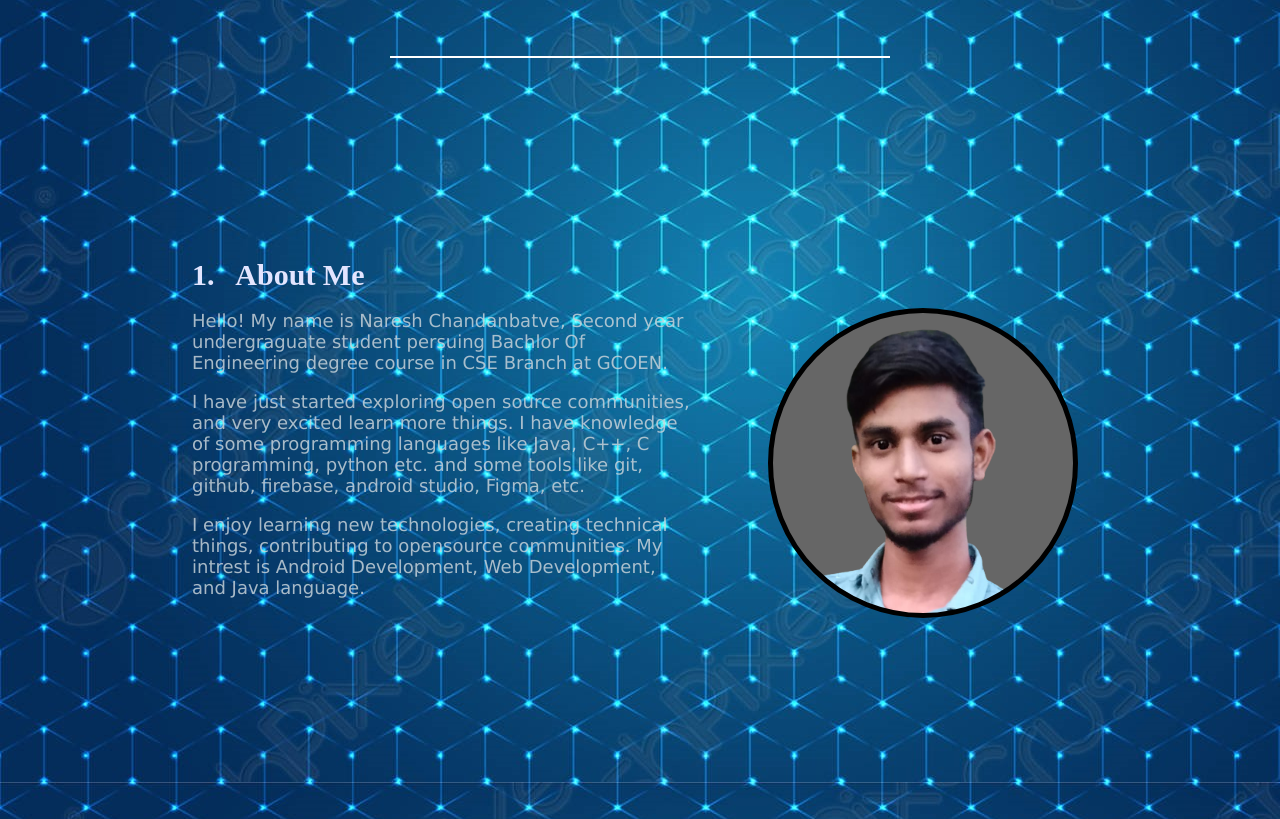
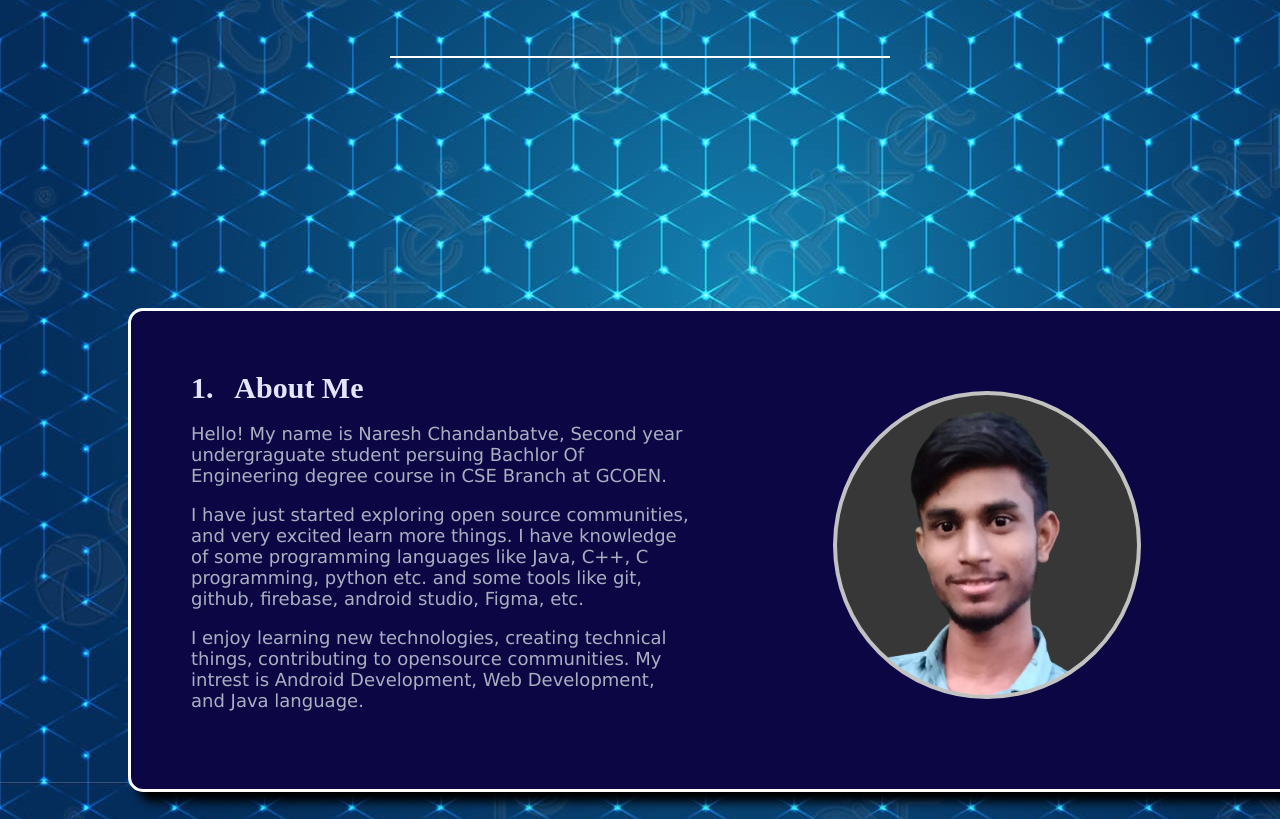
Before and after one commit to web-contribution-DWOC/portfoio, a plain HTML site: page index.html in a window 1280 px wide. Shown: the part 1264-2083 px from the top of the page. Drawn offline with Linux system fonts and the light colour scheme.

Commit message:
about design

```diff
--- a/css/main.css
+++ b/css/main.css
@@ -275,16 +275,18 @@ header {
  width: 560px;
 }
 
+
+
 .intro_img {
-    margin-top: 250px;
+    margin-top: 50px;
     margin-left: 20%;
     height: 300px;
     width: 300px;
     background-image: url("../images/profile.png");
     background-size: cover;
-    background-color: #666666;
-    border-width: 5px;
-    border-color: black;
+    background-color: #373737;
+    border-width: 4px;
+    border-color: rgb(194, 194, 194);
     border-radius: 50%;
     border-style: solid;
     /* box-shadow: 30px 25px #200000;
@@ -572,9 +574,12 @@ grid-template-columns: 1fr 1fr;
 
 /** About me design */
 .about_container {
-    margin-top: 200px;
-    margin-left: 30%;
+    height: max-content;
+    width: max-content;
    font-weight: 900;
+   background-color:rgb(13, 6, 68) ;
+   padding: 30px;
+
 }
 
 .about_head {
@@ -591,8 +596,19 @@ grid-template-columns: 1fr 1fr;
 }
 
 .about {
+    margin-top: 250px;
+    margin-left: 10%;
+    height: max-content;
+    width: max-content;
     display: grid;
     grid-template-columns: 1fr 1fr;
+    background-color:rgb(13, 6, 68) ;
+    padding: 30px;
+    border-radius: 15px;
+    border-color: white;
+    border-width: 3px;
+    border-style: solid;
+    box-shadow: 10px 10px 10px black;
 }
 
 
@@ -703,7 +719,7 @@ grid-template-columns: 1fr 1fr;
     margin-left: 120px;
     height: 1300px;
     width: 1200px;
-    background-image: url("../images/profile.png");
+    background-image: url("../images/profile_solid.png");
     background-size: cover;
     background-color: #666666;
     border-width: 20px;
--- a/index.html
+++ b/index.html
@@ -187,9 +187,12 @@
 
       </p>
         </div>
+
     </div>
 
-    <div class="intro_img">
+      <div class="intro_img"></div>
+     </div>
+
 
     </div>
    </div>
```
Also changed, not shown: images/profile_solid.png (added).
